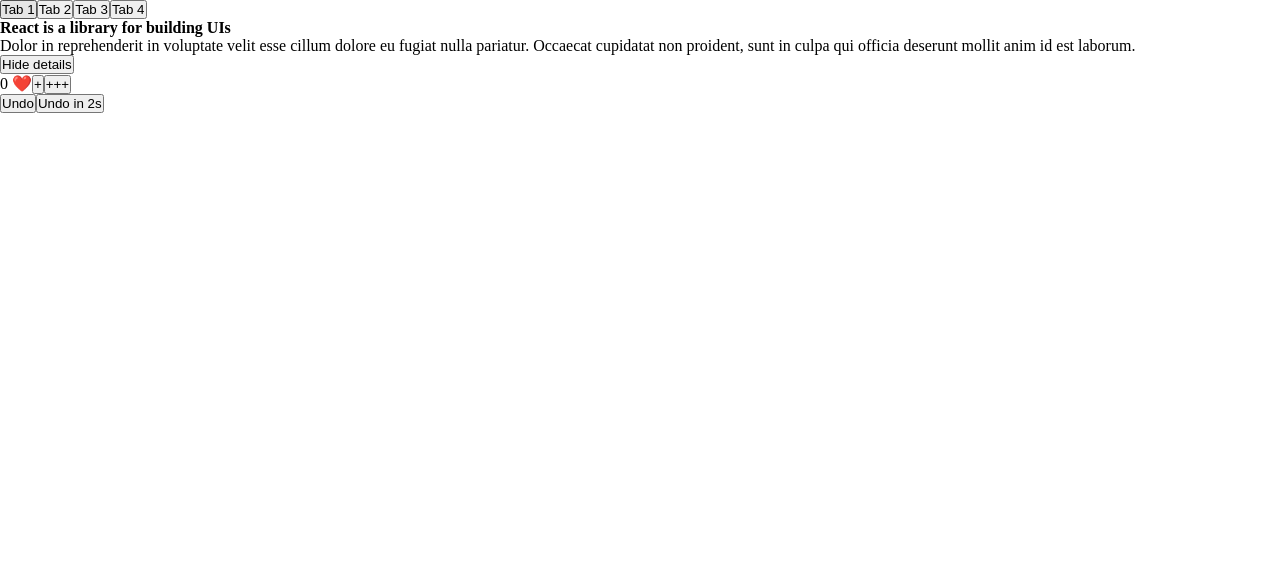
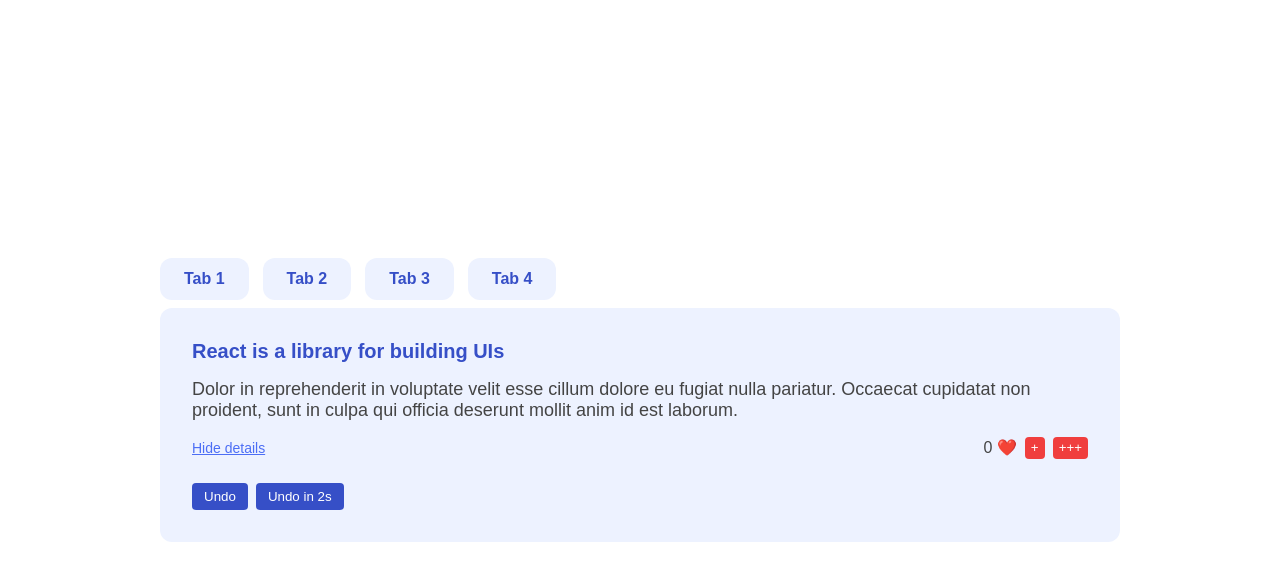
Before and after one commit to Marshal10/Tabs-and-contents-using-react, a React (Create React App) app: page / in a window 1280 px wide. Shown: the top 580 px of the page. Built offline with nearby package versions, Linux system fonts and the light colour scheme.

Commit message:
Css stylings

```diff
--- a/src/App.js
+++ b/src/App.js
@@ -18,7 +18,7 @@
 
 export default function App() {
   return (
-    <div className="App">
+    <div className="app">
       <Tabbed content={content} />
     </div>
   );
@@ -40,7 +40,7 @@
 }
 
 function Tab({ num }) {
-  return <button>Tab {num + 1}</button>;
+  return <button className="tab">Tab {num + 1}</button>;
 }
 
 function TabContent({ item }) {
@@ -55,10 +55,10 @@
           <button>+</button>
           <button>+++</button>
         </div>
-        <div className="tab-undo">
-          <button>Undo</button>
-          <button>Undo in 2s</button>
-        </div>
+      </div>
+      <div className="tab-undo">
+        <button>Undo</button>
+        <button>Undo in 2s</button>
       </div>
     </div>
   );
--- a/src/index.css
+++ b/src/index.css
@@ -3,3 +3,104 @@
   padding: 0;
   box-sizing: border-box;
 }
+
+body {
+  font-family: sans-serif;
+  width: 100vw;
+  height: 100vh;
+  display: flex;
+  align-items: center;
+  justify-content: center;
+  color: #444;
+}
+
+button {
+  color: inherit;
+  font-family: inherit;
+  border: none;
+  cursor: pointer;
+}
+
+.app {
+  width: 75%;
+  margin: 0 auto;
+}
+
+.tabs {
+  display: flex;
+  align-items: center;
+  gap: 14px;
+  margin-bottom: 8px;
+}
+
+.tab {
+  background-color: #edf2ff;
+  padding: 12px 24px;
+  font-size: 16px;
+  border-radius: 12px;
+  font-weight: bold;
+  color: #364fc7;
+  transition: all 0.3s;
+}
+
+.tab.active {
+  background-color: #364fc7;
+  color: #ffffff;
+}
+
+.tab-content {
+  background-color: #edf2ff;
+  padding: 32px;
+  border-radius: 12px;
+}
+
+.tab-content h4 {
+  color: #364fc7;
+  font-size: 20px;
+  margin-bottom: 16px;
+}
+
+.tab-content p {
+  font-size: 18px;
+}
+
+.tab-actions {
+  display: flex;
+  align-items: center;
+  justify-content: space-between;
+  margin: 16px 0 24px 0;
+}
+
+.tab-actions > button {
+  background: none;
+  text-decoration: underline;
+  color: #4c6ef5;
+  font-size: 14px;
+}
+
+.hearts-counter {
+  display: flex;
+  align-items: center;
+  gap: 8px;
+}
+
+.hearts-counter button {
+  border-radius: 4px;
+  background-color: #f03e3e;
+  padding: 4px 6px;
+  color: #ffffff;
+  line-height: 1;
+}
+
+.tab-undo {
+  display: flex;
+  align-items: center;
+  gap: 8px;
+}
+
+.tab-undo button {
+  background-color: #364fc7;
+  color: #ffffff;
+  padding: 6px 12px;
+  border-radius: 4px;
+}
```
